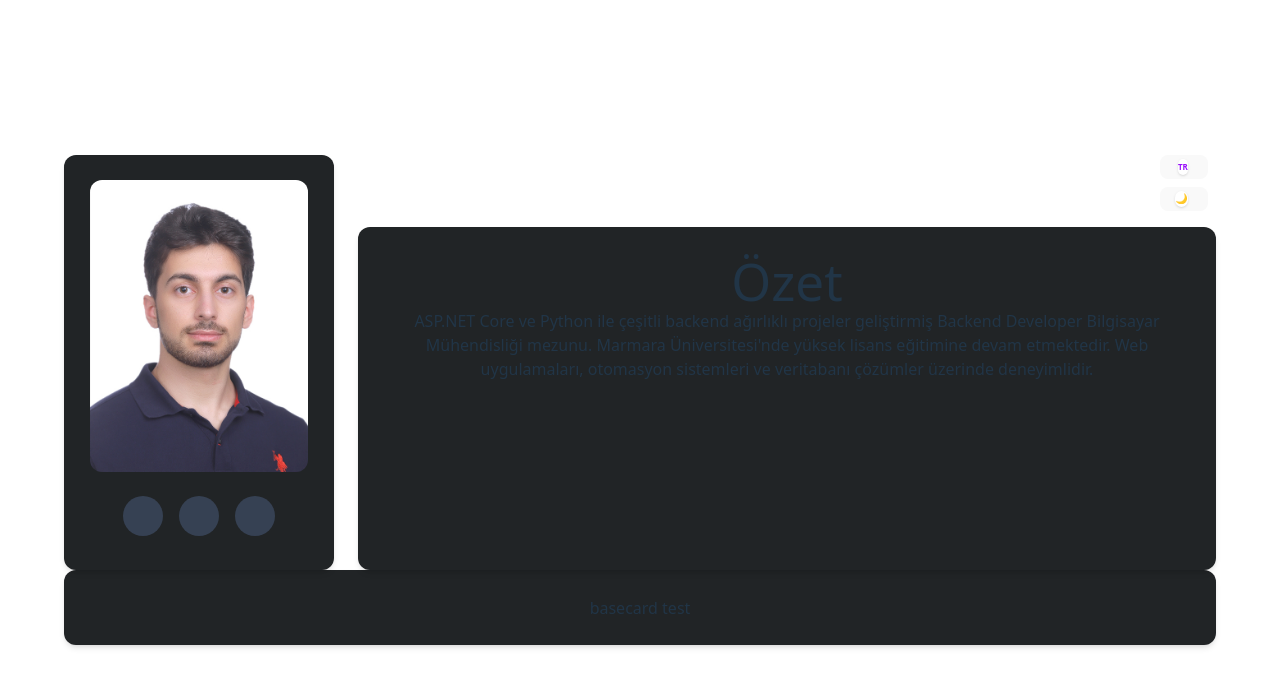
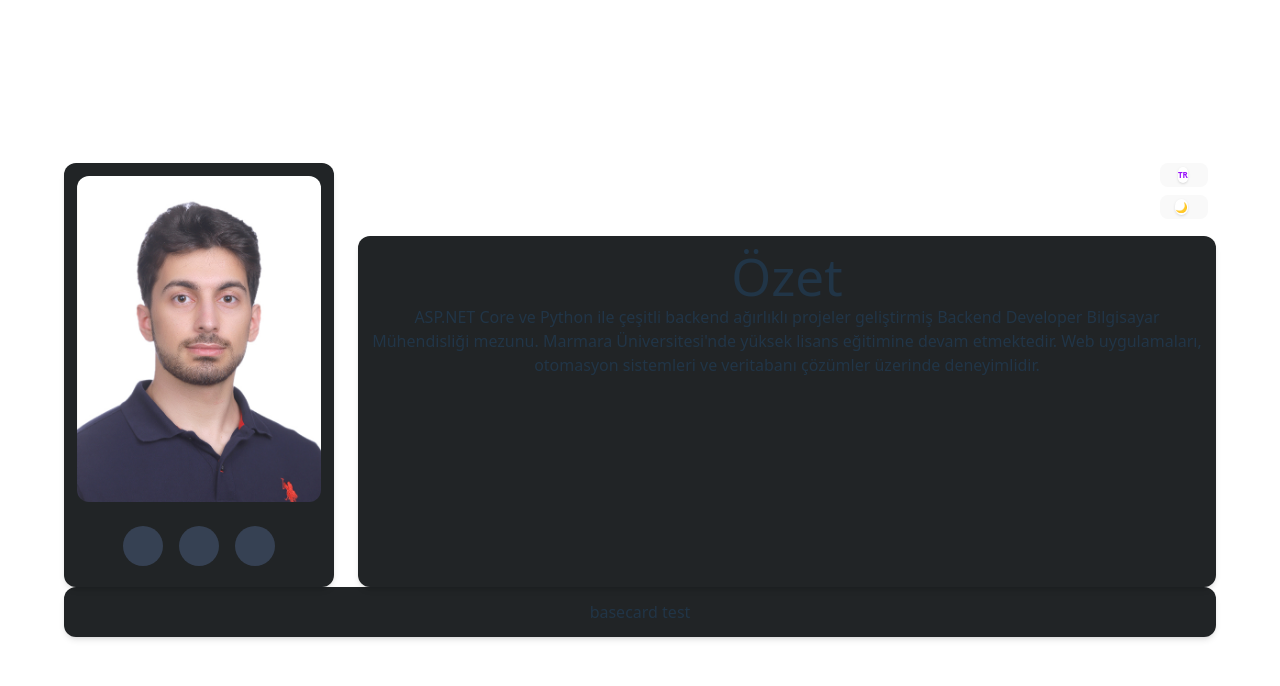
Before and after one commit to ahmozn/CV, a Vue app: page / in a window 1280 px wide. Shown: the top 686 px of the page. Built offline with nearby package versions, Linux system fonts and the light colour scheme.

Commit message:
changed padding

```diff
--- a/src/components/ui/BaseCard.vue
+++ b/src/components/ui/BaseCard.vue
@@ -1,5 +1,5 @@
 <template>
-  <div class="rounded-xl bg-[#212426] shadow-md w-full min-w-[250px] h-auto flex flex-col p-[2vw]">
+  <div class="rounded-xl bg-[#212426] shadow-md w-full min-w-[250px] h-auto flex flex-col p-[1vw]">
     <slot />
   </div>
 </template>
```
